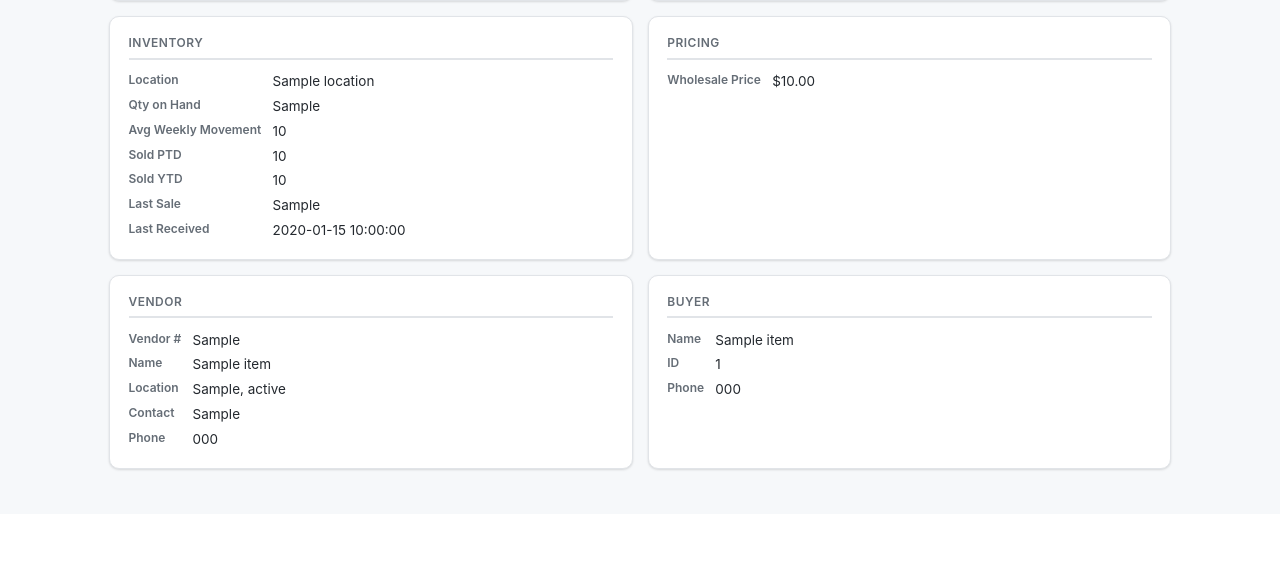
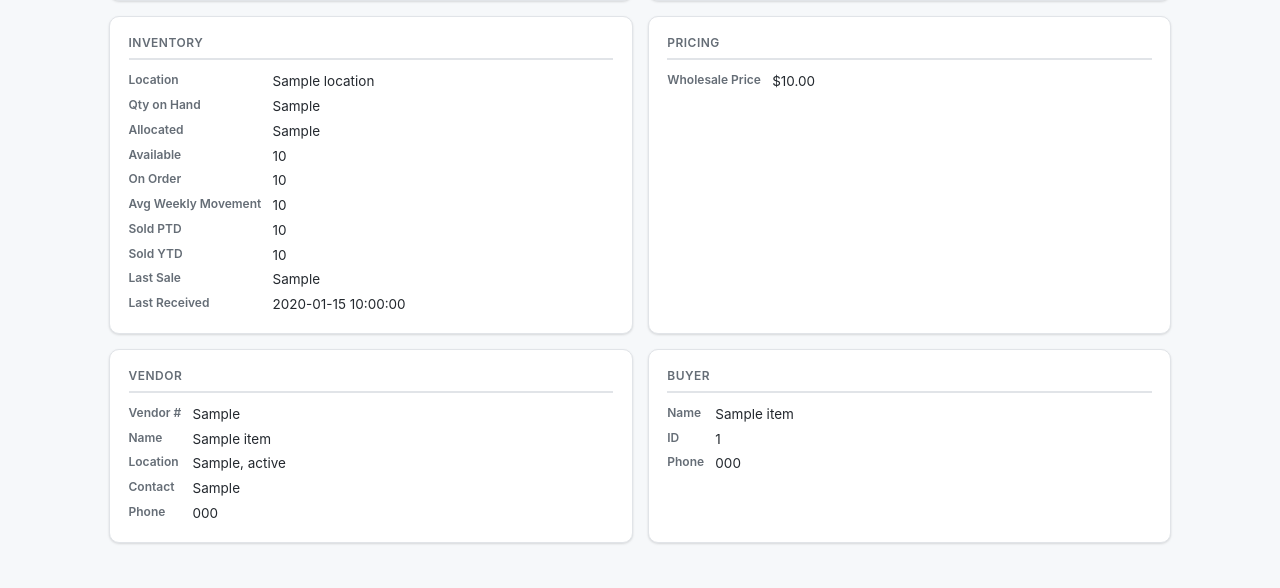
Before and after one commit to colbyc21/ItemSearch, a Flask app: template app/templates/detail.html in a window 1280 px wide. Shown: the part 444-1032 px from the top of the page. Before the commit the page ends 915 px from the top, so only its background shows below. Run offline with Flask 3, Linux system fonts and the light colour scheme; the template is opened without the code that fills it: most values are stand-ins (such as "Sample title", 1, 10 or a date in 2020); some libraries are stand-ins or nearby versions.

Commit message:
Add on order, allocated, and available qty to inventory card
Co-Authored-By: Claude Opus 4.6 <noreply@anthropic.com>

```diff
--- a/app/services/db2.py
+++ b/app/services/db2.py
@@ -151,7 +151,7 @@ def get_item_detail(sku):
             "i.VENDOR_NO, i.DATEADDED, i.MSRP, "
             "i.WEIGHT1, i.WEIGHT2, "
             "e.BRAND, e.EXTENDED_DESCRIPTION, "
-            "b.QOH_2, b.WHOLESALE_PRICE, "
+            "b.QOH_2, b.ALLOCATED_2, b.QTY_OO, b.WHOLESALE_PRICE, "
             "b.DATE_LR, b.DATE_LA, b.LAST_SALE, "
             "b.QTY_UOM2_PTD, b.QTY_UOM2_YTD, "
             "TRIM(l.LOCATION) AS LOCATION, "
--- a/app/templates/detail.html
+++ b/app/templates/detail.html
@@ -84,6 +84,12 @@
                 <dd>{{ item.LOCATION or '-' }}</dd>
                 <dt>Qty on Hand</dt>
                 <dd>{{ item.QOH_2 if item.QOH_2 is not none else '-' }}</dd>
+                <dt>Allocated</dt>
+                <dd>{{ item.ALLOCATED_2 if item.ALLOCATED_2 is not none else '-' }}</dd>
+                <dt>Available</dt>
+                <dd>{{ (item.QOH_2 - item.ALLOCATED_2) if item.QOH_2 is not none and item.ALLOCATED_2 is not none else '-' }}</dd>
+                <dt>On Order</dt>
+                <dd>{{ item.QTY_OO if item.QTY_OO is not none else '-' }}</dd>
                 <dt>Avg Weekly Movement</dt>
                 <dd>{{ item.AVG_MOVEMENT }}</dd>
                 <dt>Sold PTD</dt>
```
